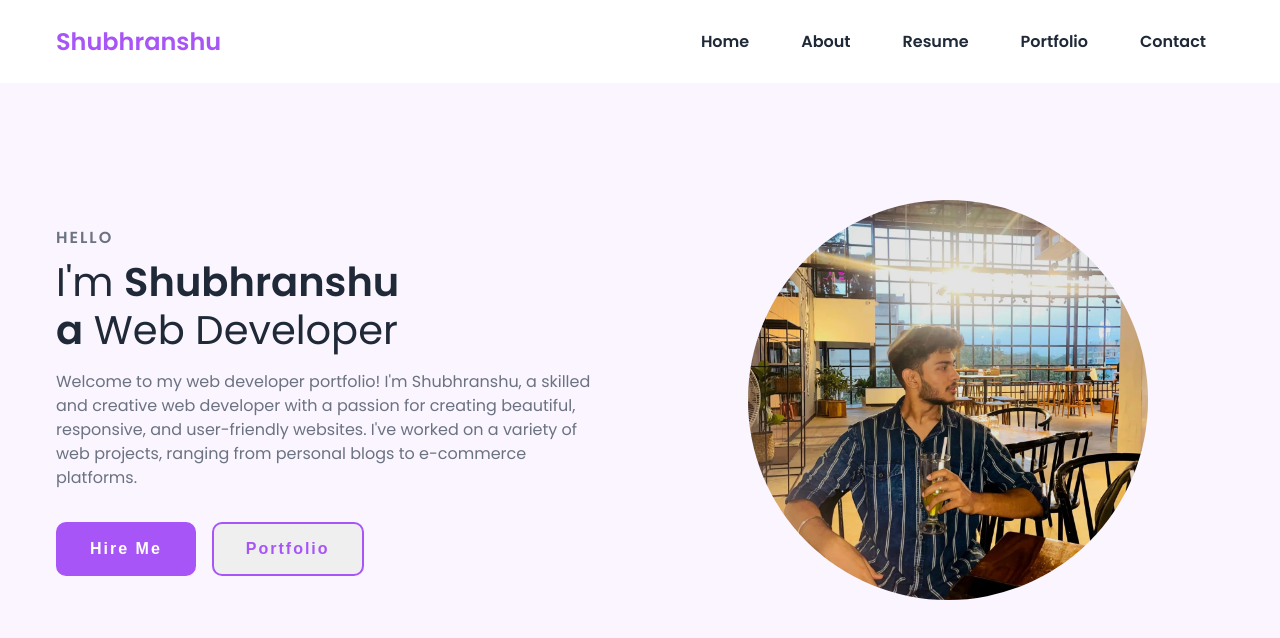
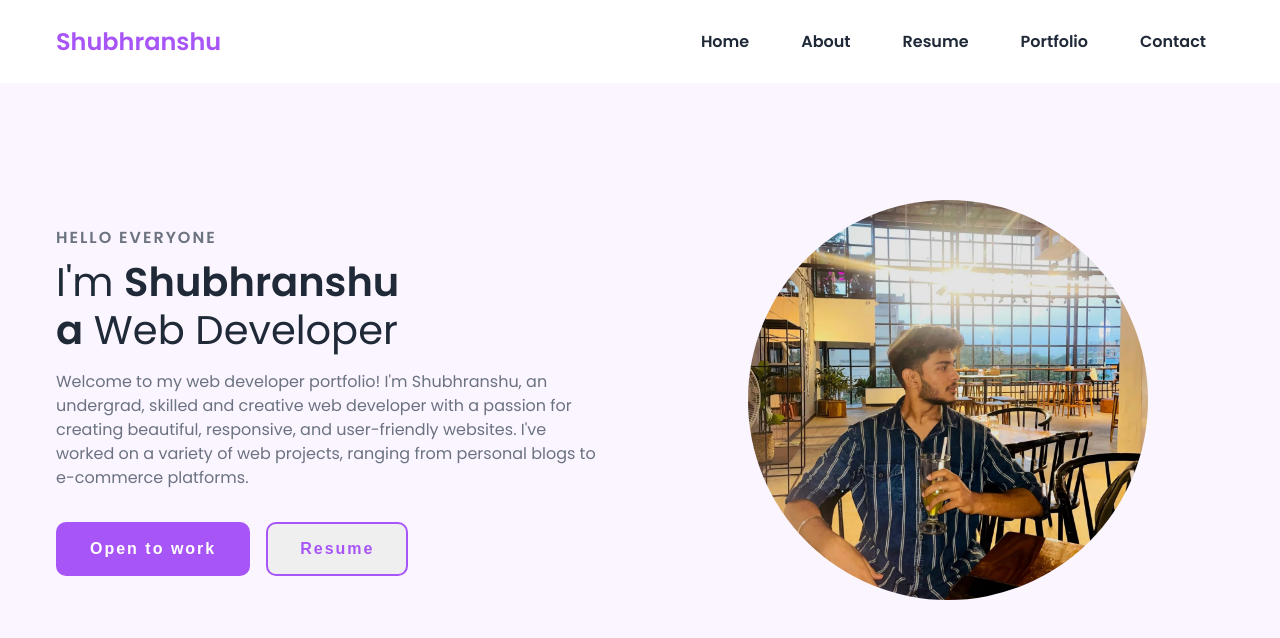
Before and after one commit to Shubhranshuu/personal-portfolio, a plain HTML site: page index.html in a window 1280 px wide. Drawn offline with nearby package versions, Linux system fonts and the light colour scheme.

Commit message:
Update index.html

```diff
--- a/index.html
+++ b/index.html
@@ -31,19 +31,19 @@
     <section class="section">
       <div class="section__container">
         <div class="content">
-          <p class="subtitle">HELLO</p>
+          <p class="subtitle">HELLO EVERYONE</p>
           <h1 class="title">
             I'm <span>Shubhranshu<br />a</span> Web Developer
           </h1>
           <p class="description">
-            Welcome to my web developer portfolio! I'm Shubhranshu, a skilled and
+            Welcome to my web developer portfolio! I'm Shubhranshu, an undergrad, skilled and
             creative web developer with a passion for creating beautiful,
             responsive, and user-friendly websites. I've worked on a variety of
             web projects, ranging from personal blogs to e-commerce platforms.
           </p>
           <div class="action__btns">
-            <button class="hire__me">Hire Me</button>
-            <button class="portfolio">Portfolio</button>
+            <button class="hire__me">Open to work</button>
+            <button class="portfolio">Resume</button>
           </div>
         </div>
         <div class="image">
```
